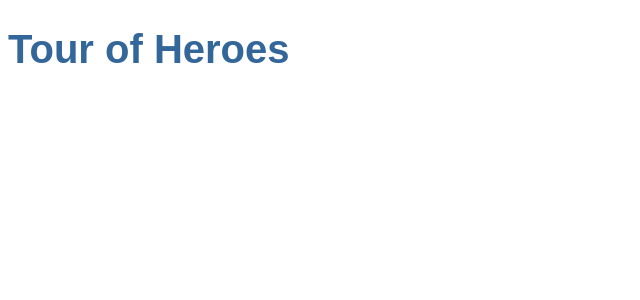
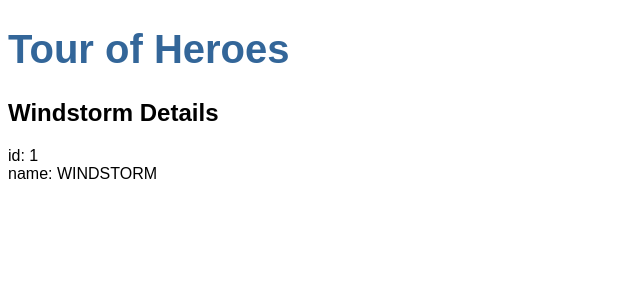
Before and after one commit to Dess96/Tour-of-Heroes, an Angular app in the folder angular-tour-of-heroes/: page / in a window 1280 px wide. Shown: the top 300 px of the page, without its empty margins (0-640 px from the left). Built offline with nearby package versions, Linux system fonts and the light colour scheme.

Commit message:
feat: Create and display hero

```diff
--- a/angular-tour-of-heroes/src/app/app.component.html
+++ b/angular-tour-of-heroes/src/app/app.component.html
@@ -1 +1,2 @@
 <h1>{{title}}</h1>
+<app-heroes></app-heroes>
--- a/angular-tour-of-heroes/src/app/app.module.ts
+++ b/angular-tour-of-heroes/src/app/app.module.ts
@@ -2,10 +2,12 @@
 import { NgModule } from '@angular/core';
 
 import { AppComponent } from './app.component';
+import { HeroesComponent } from './heroes/heroes.component';
 
 @NgModule({
   declarations: [
-    AppComponent
+    AppComponent,
+    HeroesComponent
   ],
   imports: [
     BrowserModule
--- /dev/null
+++ b/angular-tour-of-heroes/src/app/hero.ts
@@ -0,0 +1,4 @@
+export interface Hero {
+    id: number;
+    name: string;
+}
--- /dev/null
+++ b/angular-tour-of-heroes/src/app/heroes/heroes.component.html
@@ -0,0 +1,3 @@
+<h2>{{hero.name}} Details</h2>
+<div><span>id: </span>{{hero.id}}</div>
+<div><span>name: </span>{{hero.name | uppercase}}</div> <!--Uppercase pipe. Pipes are a good way to format strings, currency amounts, dates and other display data-->
--- /dev/null
+++ b/angular-tour-of-heroes/src/app/heroes/heroes.component.ts
@@ -0,0 +1,21 @@
+import { Component, OnInit } from '@angular/core';
+import { Hero } from '../hero';
+
+@Component({
+  selector: 'app-heroes',
+  templateUrl: './heroes.component.html',
+  styleUrls: ['./heroes.component.scss']
+})
+export class HeroesComponent implements OnInit {
+
+  hero: Hero = {
+    id: 1,
+    name: 'Windstorm'
+  };
+
+  constructor() { }
+
+  ngOnInit(): void {
+  }
+
+}
```
Also changed, not shown: angular-tour-of-heroes/src/app/heroes/heroes.component.scss (added), 1 other file (tests, documents, lock files or other folders).
